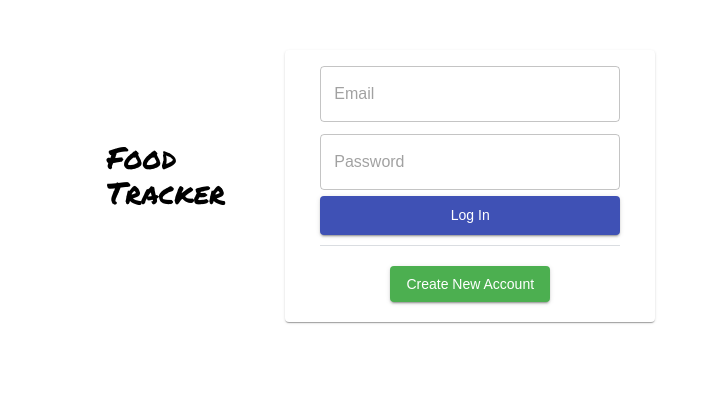
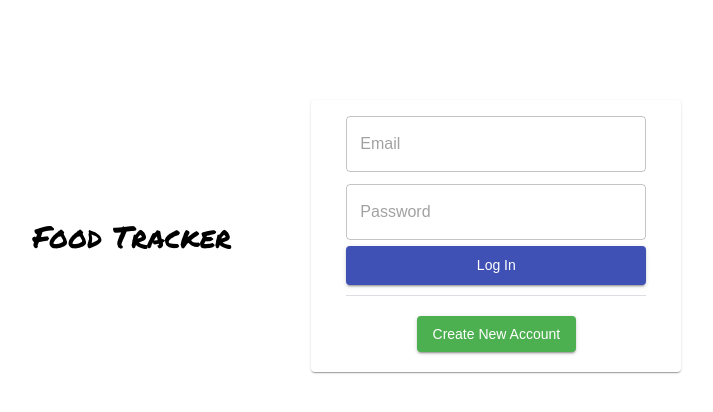
Before and after one commit to haruka-izm/food_tracker, a React (Create React App) app in the folder client/: page / in a window 1280 px wide. Shown: the top 412 px of the page, without its empty margins (283-996 px from the left). Built offline with nearby package versions, Linux system fonts and the light colour scheme; what keymirror would draw is missing.

Commit message:
Re-styled Home

```diff
--- a/client/src/components/home.jsx
+++ b/client/src/components/home.jsx
@@ -3,19 +3,37 @@ import Login from './Login';
 import { withStyles } from "@material-ui/core/styles";
 import style from '../styles/styleHome';
 import Typography from '@material-ui/core/Typography';
+import Grid from '@material-ui/core/Grid';
 
 const Home = (props) => {
     const { classes } = props;
     return (
+        <Grid
+            container
+            justify="center"
+            alignItems="center"
+            direction="row"
+            className={classes.container}>
+            <Grid item>
+                <Typography variant='h1' className={classes.title}>
+                    Food Tracker
+            </Typography>
+            </Grid>
+            <Grid item>
+                <Login />
+            </Grid>
+
+        </Grid>
+
+        /*
         <div className={classes.container}>
-            <Typography variant='h1' className={classes.title}>
-                Food Tracker
-            </Typography>
+
 
             <div className={classes.form}>
-                <Login />
+
             </div>
         </div>
+        */
     );
 };
 
--- a/client/src/index.js
+++ b/client/src/index.js
@@ -1,6 +1,6 @@
 import React from 'react';
 import ReactDOM from 'react-dom';
-import './index.css';
+//import './index.css';
 import App from './App';
 
 
--- a/client/src/styles/styleHome.js
+++ b/client/src/styles/styleHome.js
@@ -1,17 +1,15 @@
 export default (theme) => ({
     // container: arbitrary word
     container: {
-        display: 'flex',
-        //flexDirection: 'column',
-        maxWidth: '500px',
-        margin: '0px auto',
-        marginTop: '50px'
+        marginTop: '100px'
 
     },
     title: {
         fontFamily: 'Permanent Marker',
-        marginRight: '60px',
-        marginTop: '90px'
+        marginRight: '80px',
+        //marginTop: '90px'
+        margin: 'auto',
+
     },
     formWarning: {
         color: "#ff0000"
```
